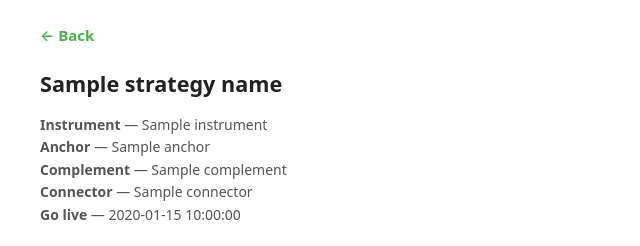
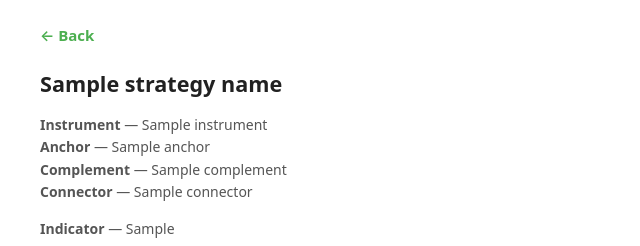
Before and after one commit to theonlykk/candlelab, a Flask app: template templates/chart.html in a window 1280 px wide. Shown: the top 246 px of the page, without its empty margins (0-640 px from the left). Run offline with Flask 3, Linux system fonts and the light colour scheme; the template is opened without the code that fills it: most values are stand-ins (such as "Sample title", 1, 10 or a date in 2020); some libraries are stand-ins or nearby versions.

Commit message:
feat: indicator type shown in chart header
Made-with: Cursor

```diff
--- a/app.py
+++ b/app.py
@@ -722,6 +722,7 @@ def strategy_chart(strategy_id):
     chart_b64 = ""
     comp_disp = "—"
     conn_disp = "—"
+    indicator_type = _indicator_type_string_for_chart(row.get("indicator_filter"))
 
     if not df.empty:
         signals_df = detect_all(df)
@@ -755,7 +756,6 @@ def strategy_chart(strategy_id):
             instrument=instrument_label,
         )
 
-        indicator_type_chart = _indicator_type_string_for_chart(row.get("indicator_filter"))
         ma_live_map = _executor_read_ma_live_map_from_poll_log(oanda_id, go_live_ts)
         ma_fast_series, ma_slow_series = _chart_ma_series_aligned(
             df, pre_live_df, ma_live_map
@@ -768,7 +768,7 @@ def strategy_chart(strategy_id):
             signals_df=signals_df,
             anchor=anchor,
             complement=complement or None,
-            indicator_type=indicator_type_chart,
+            indicator_type=indicator_type,
             go_live_at=go_live_ts,
             ma_fast_series=ma_fast_series,
             ma_slow_series=ma_slow_series,
@@ -789,6 +789,7 @@ def strategy_chart(strategy_id):
         anchor=anchor,
         complement=comp_disp,
         connector=conn_disp,
+        indicator_type=indicator_type,
         go_live_at=gl_str,
         chart_b64=chart_b64,
     )
--- a/templates/chart.html
+++ b/templates/chart.html
@@ -60,6 +60,9 @@
     <span><strong>Anchor</strong> — {{ anchor }}</span>
     <span><strong>Complement</strong> — {{ complement }}</span>
     <span><strong>Connector</strong> — {{ connector }}</span>
+    {% if indicator_type %}
+    <p><strong>Indicator</strong> — {{ indicator_type }}</p>
+    {% endif %}
     <span><strong>Go live</strong> — {{ go_live_at }}</span>
   </div>
   {% if chart_b64 %}
```
